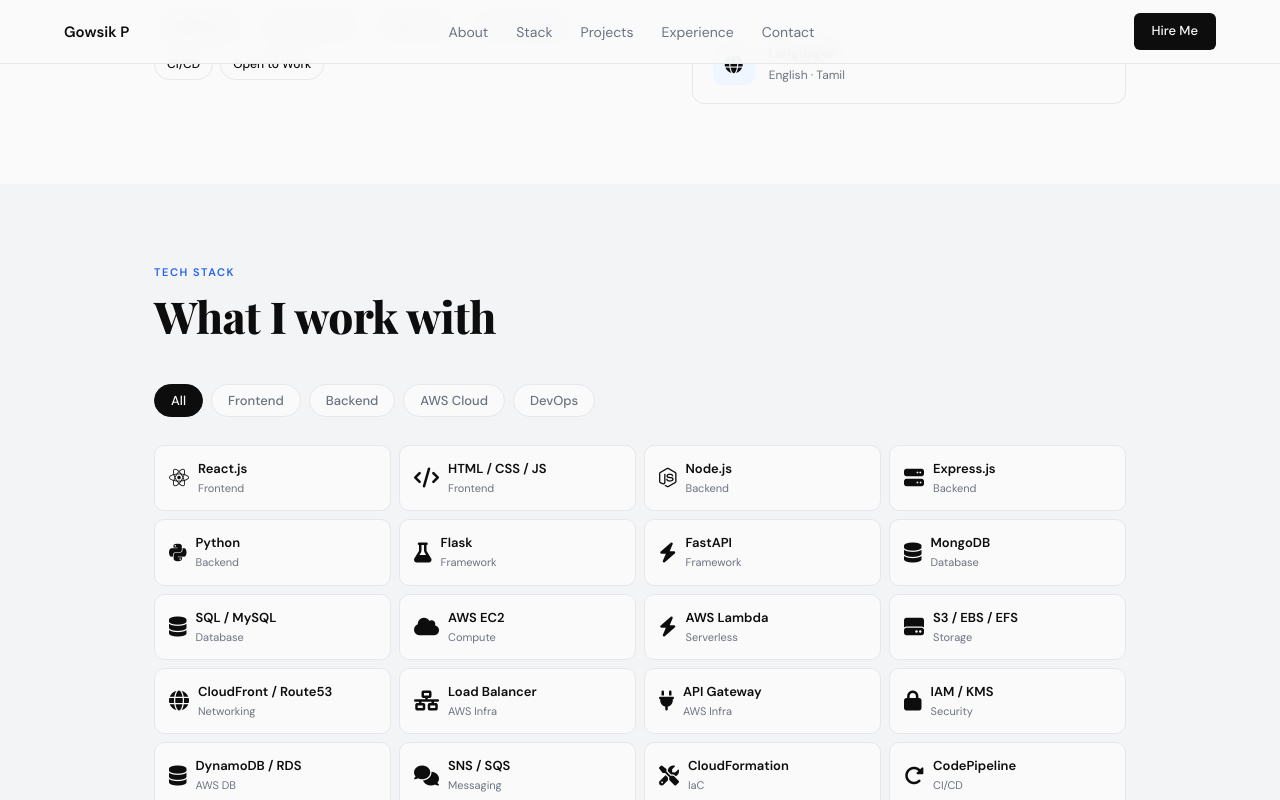
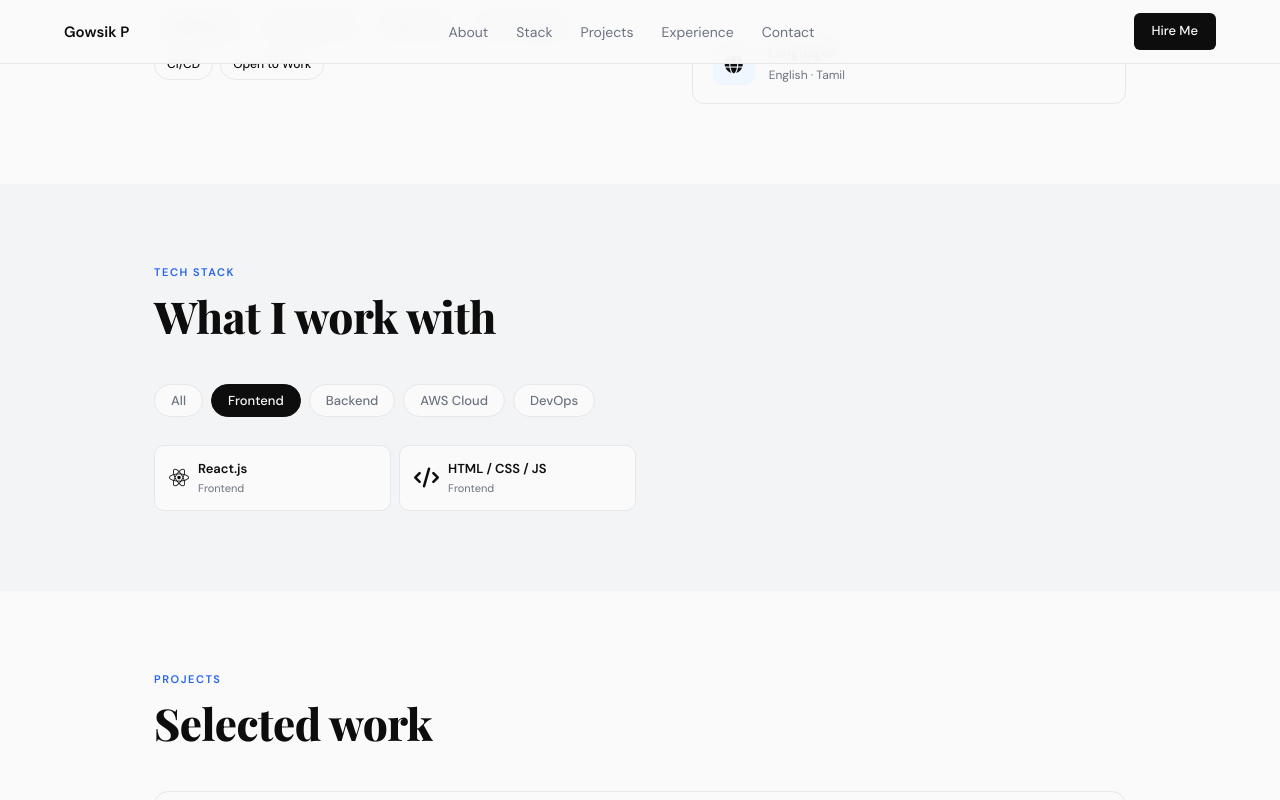
Before and after one commit to 450gowsik/Shana-sites, a website built with Vite: page index.html in a window 1280 px wide. Both pictures are taken after a click on the button "Frontend". Shown: the part 1529-2329 px from the top of the page. Built offline with nearby package versions, Linux system fonts and the light colour scheme.

Commit message:
Fix: restore Tech Stack filtering in ES Module mode

```diff
--- a/index.html
+++ b/index.html
@@ -179,21 +179,11 @@
         <div class="label">Tech Stack</div>
         <h2 class="section-title">What I work with</h2>
         <div class="stack-tabs">
-          <button class="stab active" onclick="showStack('all', this)">
-            All
-          </button>
-          <button class="stab" onclick="showStack('frontend', this)">
-            Frontend
-          </button>
-          <button class="stab" onclick="showStack('backend', this)">
-            Backend
-          </button>
-          <button class="stab" onclick="showStack('cloud', this)">
-            AWS Cloud
-          </button>
-          <button class="stab" onclick="showStack('devops', this)">
-            DevOps
-          </button>
+          <button class="stab active" data-category="all">All</button>
+          <button class="stab" data-category="frontend">Frontend</button>
+          <button class="stab" data-category="backend">Backend</button>
+          <button class="stab" data-category="cloud">AWS Cloud</button>
+          <button class="stab" data-category="devops">DevOps</button>
         </div>
 
         <div id="stack-all" class="stack-panel active">
--- a/script.js
+++ b/script.js
@@ -15,6 +15,13 @@
 fades.forEach((el) => io.observe(el));
 
 // Stack filter
+document.querySelectorAll(".stab").forEach((button) => {
+  button.addEventListener("click", () => {
+    const category = button.dataset.category;
+    showStack(category, button);
+  });
+});
+
 function showStack(cat, btn) {
   document
     .querySelectorAll(".stab")
```
